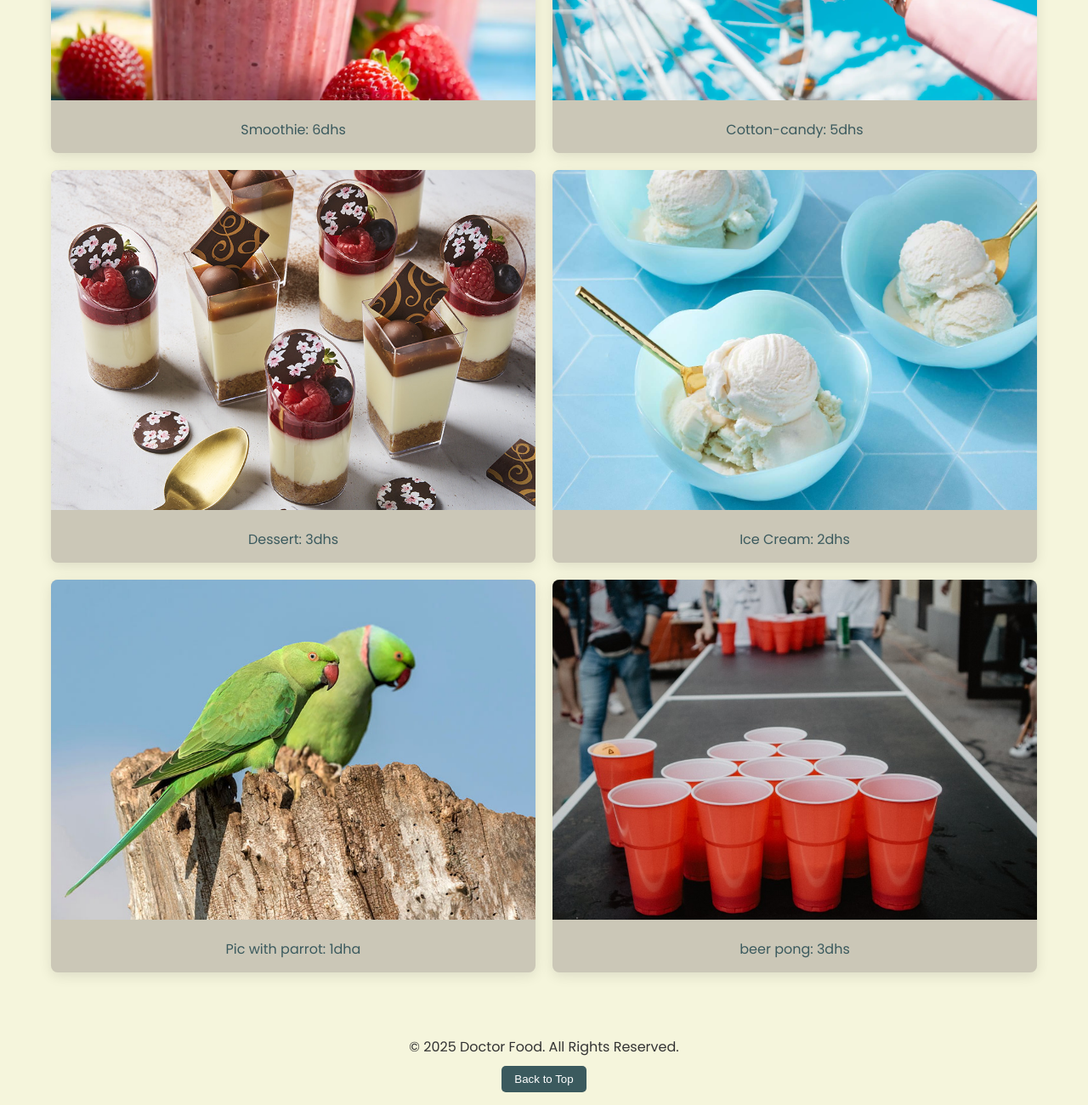
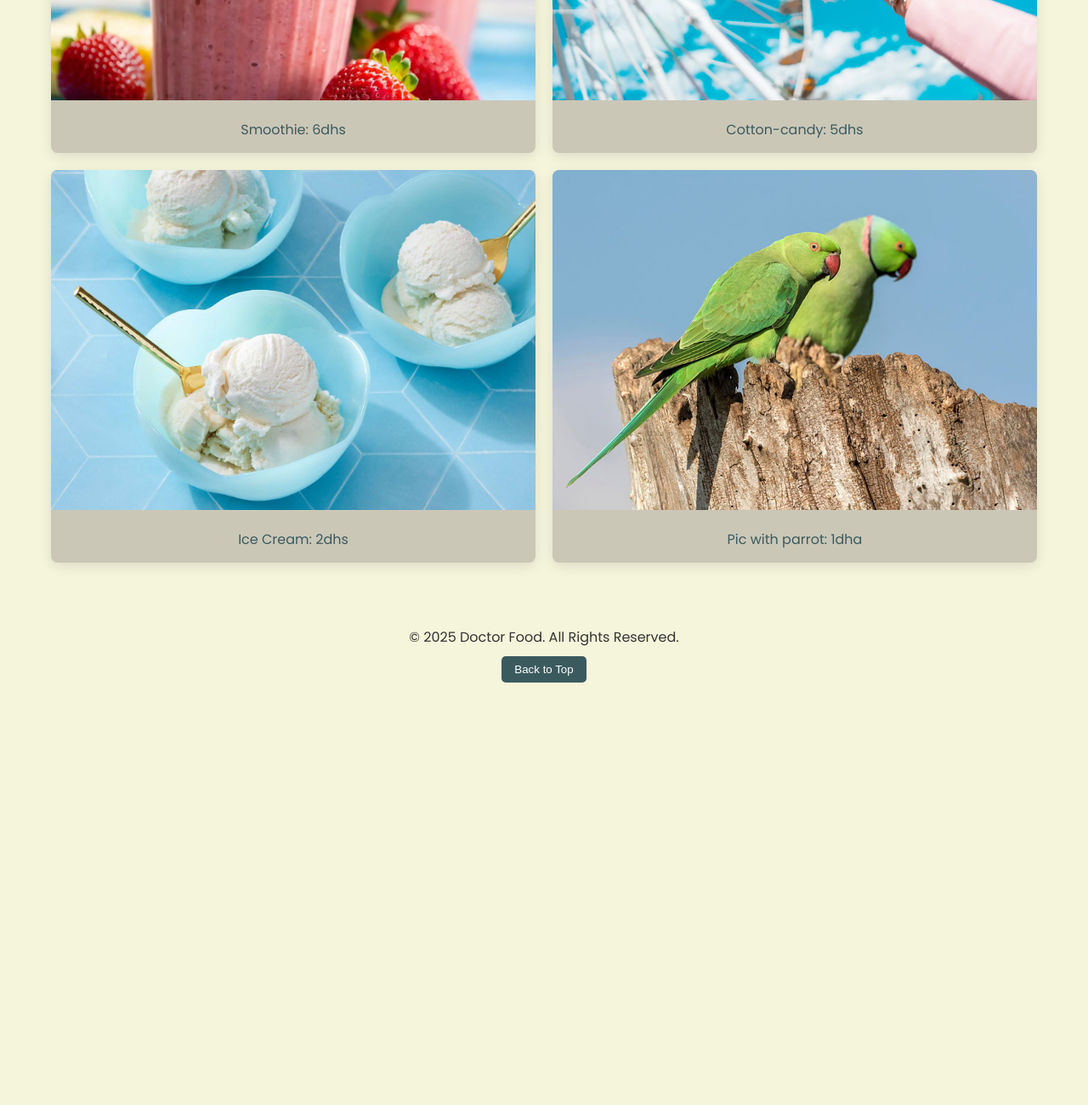
Before and after one commit to DrFoodBazaar/Menu, a plain HTML site: page index.html in a window 1280 px wide. Shown: the part 1888-3188 px from the top of the page at 85% size. After the commit the page ends 2706 px from the top, so only its background shows below. Drawn offline with Linux system fonts and the light colour scheme; a web font is replaced by a local one.

Commit message:
Update index.html

```diff
--- a/index.html
+++ b/index.html
@@ -239,20 +239,12 @@
             <p class="english">Cotton-candy: 5dhs</p><p class="arabic">غزل بنات : 5د</p>
         </div>
         <div class="menu-item">
-            <img src="desert.jpg">
-            <p class="english">Dessert: 3dhs</p><p class="arabic">حلويات : 3د</p>
-        </div>
-        <div class="menu-item">
             <img src="ice.jpg">
             <p class="english">Ice Cream: 2dhs</p><p class="arabic">ايس كريم: 2د</p>
         </div>
         <div class="menu-item">
             <img src="parrots.jpg">
             <p class="english">Pic with parrot: 1dha</p><p class="arabic"> صورة مع الببغاء : 1د</p>
-        </div>
-        <div class="menu-item">
-            <img src="beer.jpg">
-            <p class="english">beer pong: 3dhs</p><p class="arabic">لعبة و تحدي : 5د</p>
         </div>
     </div>
 
```
